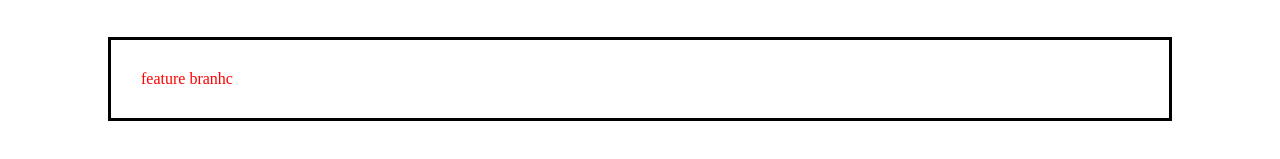
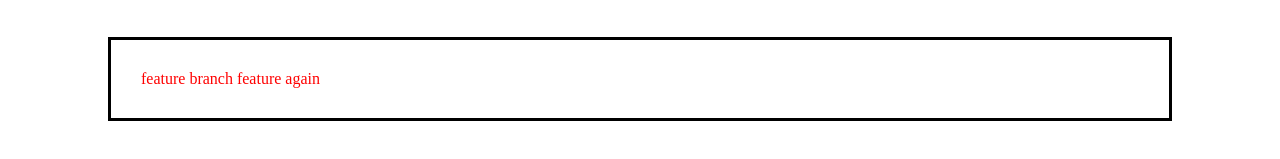
Before and after one commit to envisioncheng/mygit, a plain HTML site: page index.html in a window 1280 px wide. Shown: the part 247-406 px from the top of the page. Drawn offline with Linux system fonts and the light colour scheme.

Commit message:
feature again

```diff
--- a/index.html
+++ b/index.html
@@ -24,8 +24,8 @@
             <span>second!</span>
         </div>
         <div>
-
-            <span>feature branhc</span>
+            <span>feature branch</span>
+            <span>feature again</span>
         </div>
     </body>
 
```
